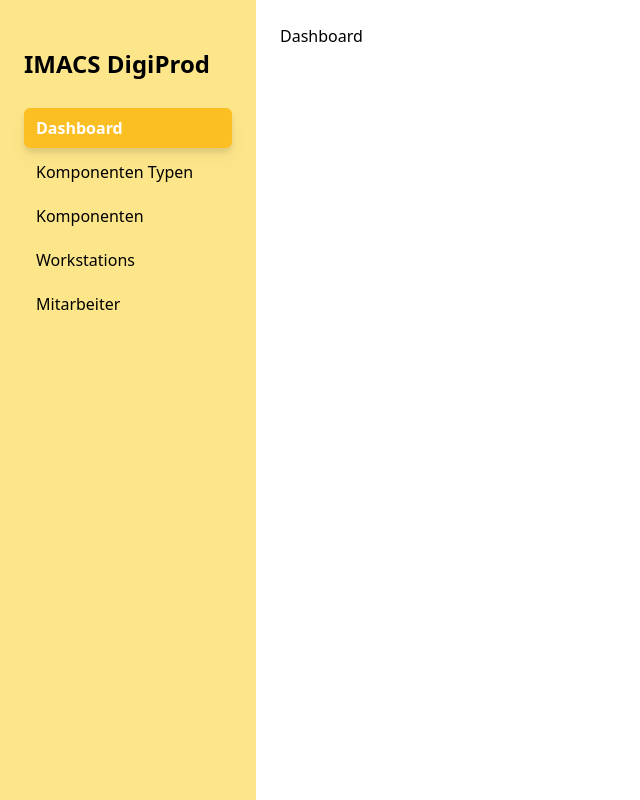
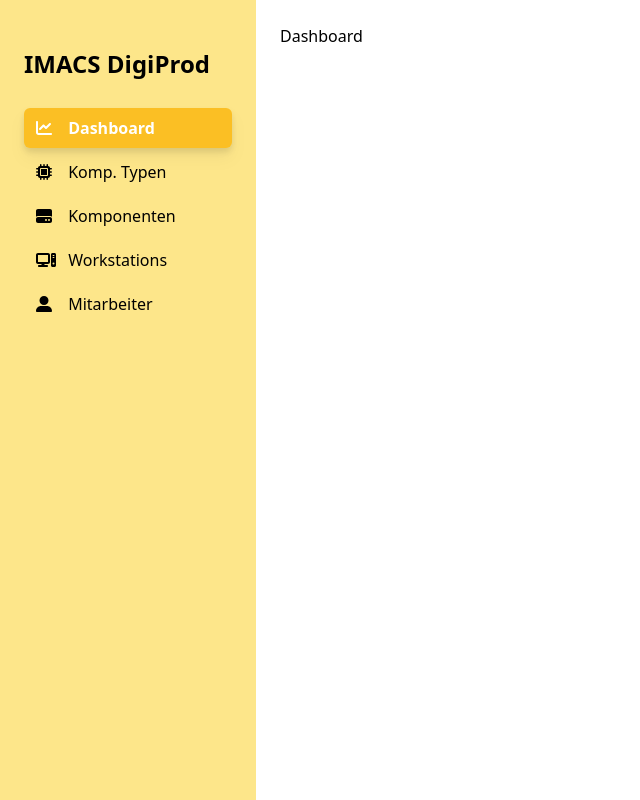
Before and after one commit to NiklasEckert/DigiProdVueWebUI, a Vue app: page /dashboard in a window 1280 px wide. Shown: the whole page, without its empty margins (0-640 px from the left). Built offline with nearby package versions, Linux system fonts and the light colour scheme.

Commit message:
Add: Added fontawesome icons in front of the SidebarNav items.

```diff
--- a/package.json
+++ b/package.json
@@ -8,6 +8,11 @@
     "lint": "vue-cli-service lint"
   },
   "dependencies": {
+    "@fortawesome/fontawesome-svg-core": "^6.1.1",
+    "@fortawesome/free-brands-svg-icons": "^6.1.1",
+    "@fortawesome/free-regular-svg-icons": "^6.1.1",
+    "@fortawesome/free-solid-svg-icons": "^6.1.1",
+    "@fortawesome/vue-fontawesome": "^3.0.1",
     "autoprefixer": "^10",
     "core-js": "^3.8.3",
     "postcss": "^8",
--- a/src/components/navigation/SidebarNav.vue
+++ b/src/components/navigation/SidebarNav.vue
@@ -3,7 +3,15 @@
     <h1 class="text-2xl font-bold mb-7">IMACS DigiProd</h1>
     <ul>
       <li v-for="item in navItems" :key="item.name">
-        <router-link :to="item.path" active-class="bg-amber-400 hover:bg-amber-400 font-bold drop-shadow-lg text-white" class="block py-2 px-3 mb-1 hover:bg-amber-400/50 hover:cursor-pointer rounded-md">{{ item.name }}</router-link>
+        <router-link
+            :to="item.path"
+            active-class="bg-amber-400 hover:bg-amber-400 font-bold drop-shadow-lg text-white"
+            class="block py-2 px-3 mb-1 hover:bg-amber-400/50 hover:cursor-pointer rounded-md">
+          <span class="inline-block w-7">
+            <font-awesome-icon :icon="item.icon" />
+          </span>
+          {{ item.name }}
+        </router-link>
       </li>
     </ul>
   </div>
@@ -17,7 +25,8 @@ export default {
       console.log(route)
       this.navItems.push({
         name: route.name,
-        path: route.path
+        path: route.path,
+        icon: route.icon
       })
     })
   },
--- a/src/main.js
+++ b/src/main.js
@@ -3,6 +3,21 @@ import App from './App.vue'
 import './assets/tailwind.css'
 import router from "@/router";
 
+import { library } from "@fortawesome/fontawesome-svg-core";
+import { faLineChart } from "@fortawesome/free-solid-svg-icons";
+import { faMicrochip } from "@fortawesome/free-solid-svg-icons";
+import { faHardDrive } from "@fortawesome/free-solid-svg-icons";
+import { faComputer } from "@fortawesome/free-solid-svg-icons";
+import { faUserLarge } from "@fortawesome/free-solid-svg-icons";
+import { FontAwesomeIcon } from "@fortawesome/vue-fontawesome";
+
+library.add(faLineChart)
+library.add(faMicrochip)
+library.add(faHardDrive)
+library.add(faComputer)
+library.add(faUserLarge)
+
 createApp(App)
     .use(router)
+    .component('font-awesome-icon', FontAwesomeIcon)
     .mount('#app')
```
Also changed, not shown: src/router/index.js (+6 -6 lines), 1 other file (tests, documents, lock files or other folders).
